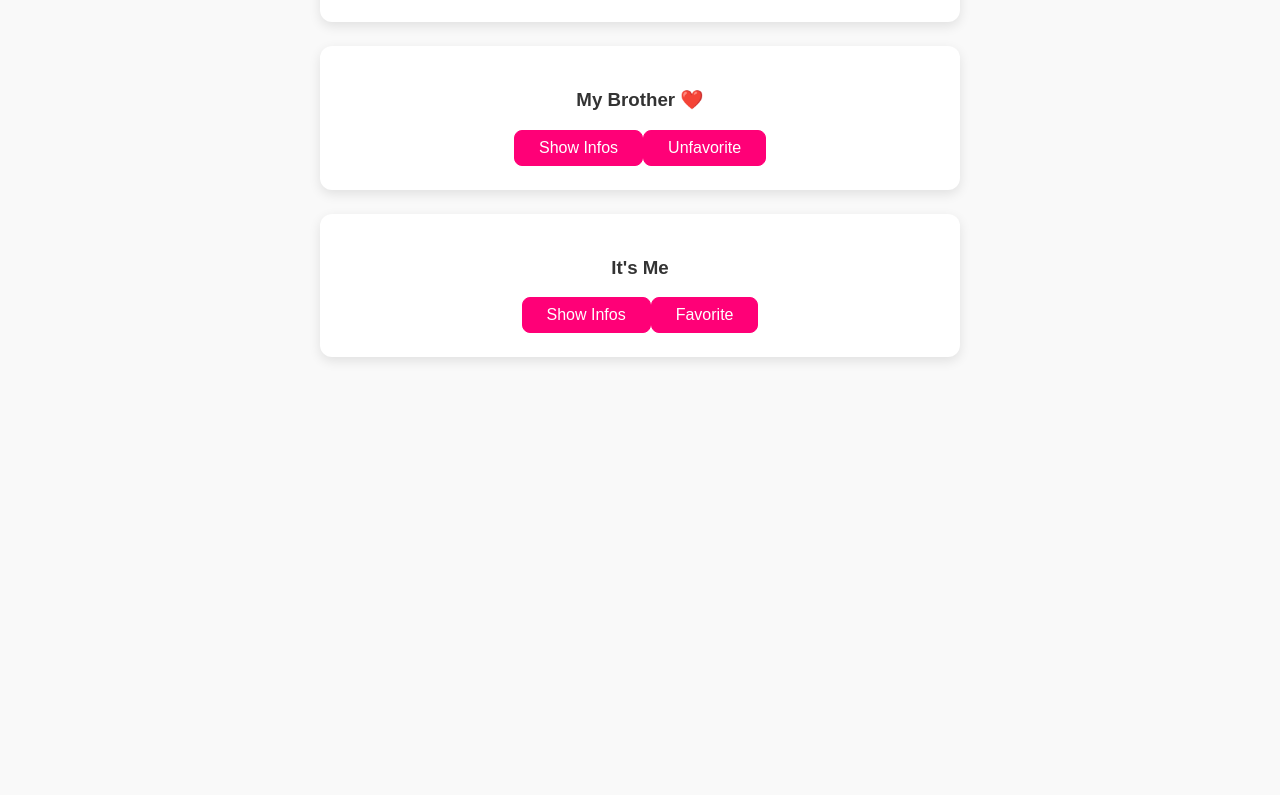
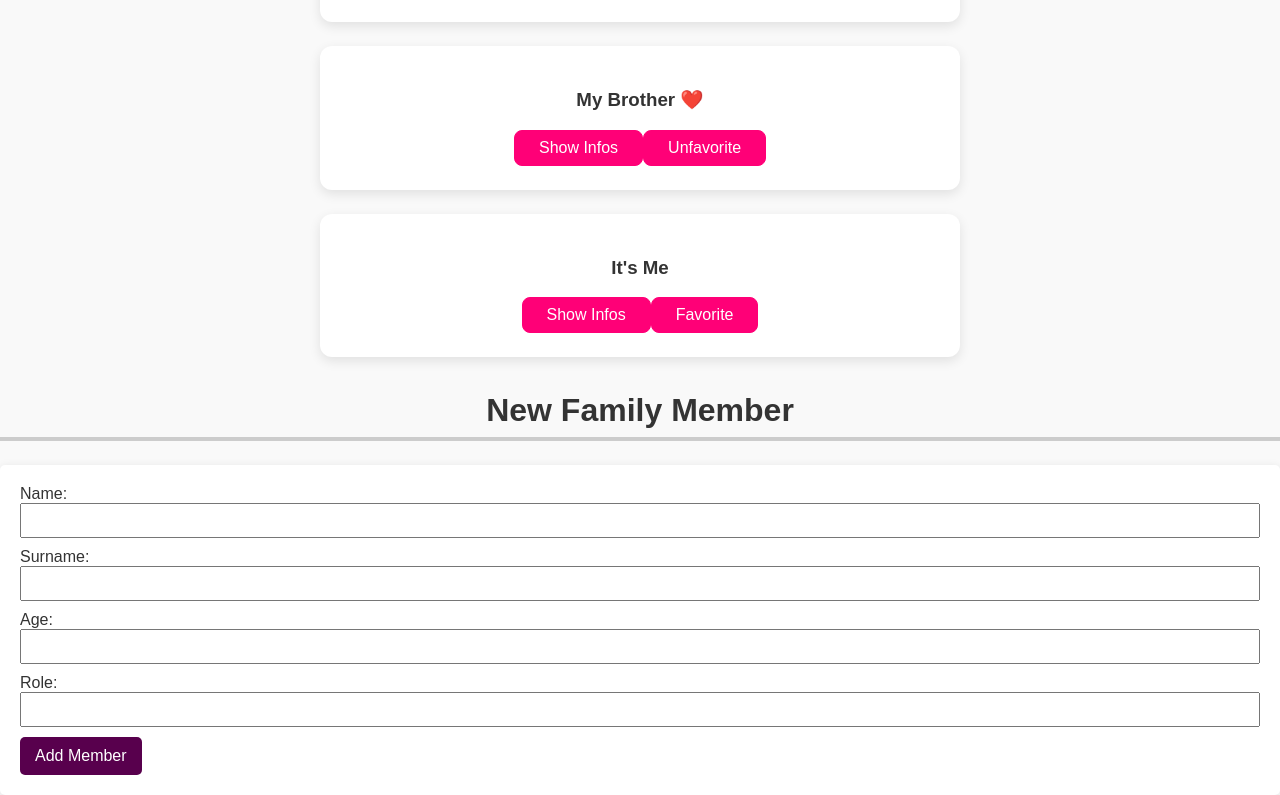
Before and after one commit to Melrizzuto/vue-cli-01-a-new-vue-project, a Vue app: page / in a window 1280 px wide. Shown: the part 508-1303 px from the top of the page. Before the commit the page ends 889 px from the top, so only its background shows below. Built offline with nearby package versions, Linux system fonts and the light colour scheme.

Commit message:
feat: added a new component (addMember)

```diff
--- a/src/App.vue
+++ b/src/App.vue
@@ -1,7 +1,9 @@
 <template>
-  <header><h2>My Family</h2></header>
-  <ul v-for="member in familyMembers" :key="member.id">
-    <li>
+  <header>
+    <h2>My Family</h2>
+  </header>
+  <ul>
+    <li v-for="member in familyMembers" :key="member.id">
       <family-info
         :name="member.name"
         :surname="member.surname"
@@ -11,12 +13,12 @@
       ></family-info>
     </li>
   </ul>
+  <new-member-add @add-member="addMember" />
 </template>
 
 <script>
 export default {
   data() {
-    // This function returns an object with family members' details
     return {
       familyMembers: [
         {
@@ -54,8 +56,22 @@ export default {
       ],
     };
   },
+  methods: {
+    addMember(name, surname, age, role, favorite) {
+      const newMember = {
+        id: Math.random().toString(36).substr(2, 9),
+        name,
+        surname,
+        age,
+        role,
+        favorite,
+      };
+      this.familyMembers.push(newMember);
+    },
+  },
 };
 </script>
+
 <style>
 * {
   box-sizing: border-box;
@@ -84,13 +100,13 @@ header {
   max-width: 40rem;
 }
 
-#app ul {
+ul {
   margin: 0;
   padding: 0;
   list-style: none;
 }
 
-#app li {
+li {
   box-shadow: 0 4px 12px rgba(0, 0, 0, 0.1);
   margin: 1.5rem auto;
   border-radius: 12px;
@@ -102,12 +118,12 @@ header {
   max-width: 40rem;
 }
 
-#app li:hover {
+li:hover {
   transform: translateY(-4px);
   box-shadow: 0 6px 18px rgba(0, 0, 0, 0.15);
 }
 
-#app h2 {
+h2 {
   padding: 0.5rem;
   font-size: 2rem;
   border-bottom: 4px solid #ccc;
@@ -115,7 +131,7 @@ header {
   text-align: center;
 }
 
-#app button {
+button {
   font: inherit;
   cursor: pointer;
   border: 1px solid #ff0077;
@@ -126,8 +142,8 @@ header {
   transition: background-color 0.2s ease, box-shadow 0.2s ease;
 }
 
-#app button:hover,
-#app button:active {
+button:hover,
+button:active {
   background-color: #ec3169;
   border-color: #ec3169;
   box-shadow: 0 4px 10px rgba(0, 0, 0, 0.2);
--- /dev/null
+++ b/src/components/newMember.vue
@@ -0,0 +1,74 @@
+<template>
+  <div>
+    <h2>New Family Member</h2>
+    <form @submit.prevent="addMember">
+      <label for="name">Name:</label>
+      <input type="text" id="name" v-model="memberName" required />
+
+      <label for="surname">Surname:</label>
+      <input type="text" id="surname" v-model="memberSurname" required />
+
+      <label for="age">Age:</label>
+      <input type="number" id="age" v-model.number="memberAge" required />
+
+      <label for="role">Role:</label>
+      <input type="text" id="role" v-model="memberRole" required />
+
+      <button type="submit">Add Member</button>
+    </form>
+  </div>
+</template>
+
+<script>
+export default {
+  emits: ["add-member"],
+  data() {
+    return {
+      memberName: "",
+      memberSurname: "",
+      memberAge: null,
+      memberRole: "",
+      favorite: false,
+    };
+  },
+  methods: {
+    addMember() {
+      this.$emit(
+        "add-member",
+        this.memberName,
+        this.memberSurname,
+        this.memberAge,
+        this.memberRole,
+        this.favorite
+      );
+    },
+  },
+};
+</script>
+
+<style scoped>
+form {
+  background: #fff;
+  padding: 20px;
+  border-radius: 5px;
+  box-shadow: 0 2px 10px rgba(0, 0, 0, 0.1);
+}
+input {
+  display: block;
+  margin-bottom: 10px;
+  padding: 8px;
+  width: 100%;
+  box-sizing: border-box;
+}
+button {
+  background-color: #58004d;
+  color: white;
+  border: none;
+  padding: 10px 15px;
+  border-radius: 5px;
+  cursor: pointer;
+}
+button:hover {
+  background-color: #72005f;
+}
+</style>
--- a/src/main.js
+++ b/src/main.js
@@ -1,10 +1,12 @@
 import { createApp } from 'vue';
 import App from './App.vue';
 import FamilyInfo from './components/FamilyInfo.vue';
+import NewMember from './components/newMember.vue';
 
 const app = createApp(App)
 
 
 app.component("family-info", FamilyInfo)
+app.component("new-member-add", NewMember)
 
 app.mount('#app');
```
